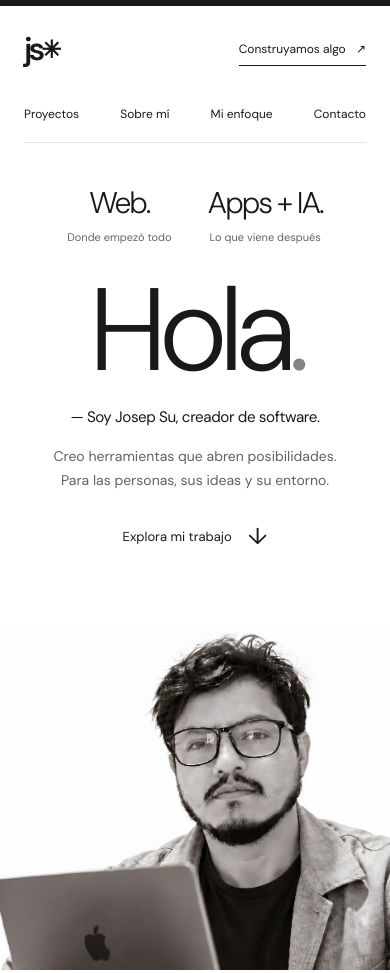
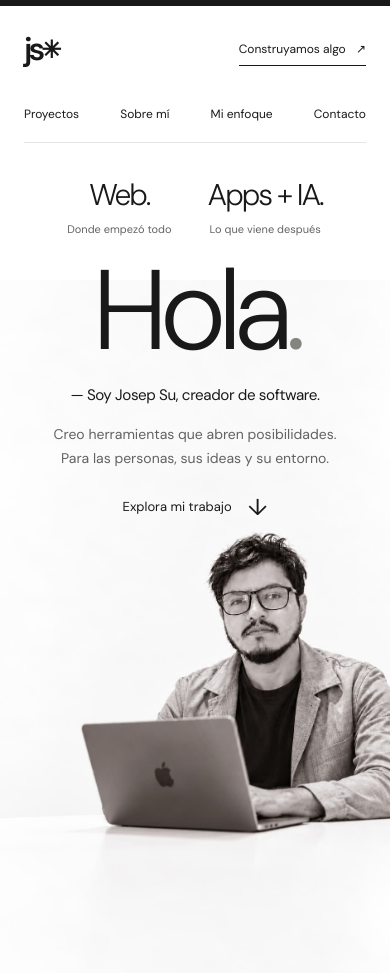
Before and after one commit to docdre1988-png/Portafolio2026Josep, a website: page index.html in a window 390 px wide. Shown: the top 973 px of the page. Drawn offline with Linux system fonts and the light colour scheme; no server answers.

Commit message:
Use vertical portrait for mobile hero

```diff
--- a/index.html
+++ b/index.html
@@ -10,7 +10,7 @@
 <body>
   <main>
     <section class="hero" id="inicio" aria-label="Presentación de Josep Su">
-      <img class="portrait" src="assets/josep-hero.webp" alt="Josep Su con gafas, trabajando con su portátil" fetchpriority="high">
+      <picture><source media="(max-width: 700px)" srcset="assets/josep-hero-mobile.jpg"><img class="portrait" src="assets/josep-hero.webp" alt="Josep Su con gafas, trabajando con su portátil" fetchpriority="high"></picture>
       <header class="navigation">
         <a class="logo" href="#inicio" aria-label="Josep Su, inicio">js<span>✳</span></a>
         <nav aria-label="Navegación principal">
--- a/scripts/build.cjs
+++ b/scripts/build.cjs
@@ -7,6 +7,7 @@ const { build } = require('esbuild');
   fs.mkdirSync(path.join(output, 'assets'), { recursive:true });
   for (const name of ['index.html','styles.css','admin.html','admin.css','config.js']) fs.copyFileSync(path.join(root,name), path.join(output,name));
   fs.copyFileSync(path.join(root,'assets/josep-hero.webp'),path.join(output,'assets/josep-hero.webp'));
+  fs.copyFileSync(path.join(root,'assets/josep-hero-mobile.jpg'),path.join(output,'assets/josep-hero-mobile.jpg'));
   fs.copyFileSync(path.join(root,'assets/favicon.png'),path.join(output,'assets/favicon.png'));
   for (const [entry, name] of [['gallery.js','gallery.bundle.js'],['admin-bootstrap.js','admin.bundle.js']]) {
     await build({entryPoints:[path.join(root,entry)],bundle:true,format:'iife',platform:'browser',minify:true,outfile:path.join(output,'assets',name)});
--- a/styles.css
+++ b/styles.css
@@ -103,3 +103,15 @@ footer .admin-link{font-size:12px;color:#b3b4ab}footer .admin-link:hover{color:#
  .project-frame figcaption{font-size:6px}
  .section{padding-inline:20px}
 }
+/* Vertical portrait supplied for the mobile hero. */
+@media(max-width:700px){
+ .hero{min-height:960px;padding-bottom:420px;background:#fafafa}
+ .portrait{height:100%;width:100%;object-fit:cover;object-position:center bottom;transform:none}
+ .hero:after{display:none}
+ .hero-content{position:relative;z-index:1;padding-top:32px;padding-bottom:24px}
+ .disciplines{margin-bottom:22px}
+ .hero h1{font-size:clamp(106px,29vw,145px)}
+ .hero .scroll{margin-top:14px}
+}
+
+@media(max-width:700px){.portrait{object-fit:contain;object-position:center bottom}.hero{background:#fff}}
```
Also changed, not shown: assets/josep-hero-mobile.jpg (added).
